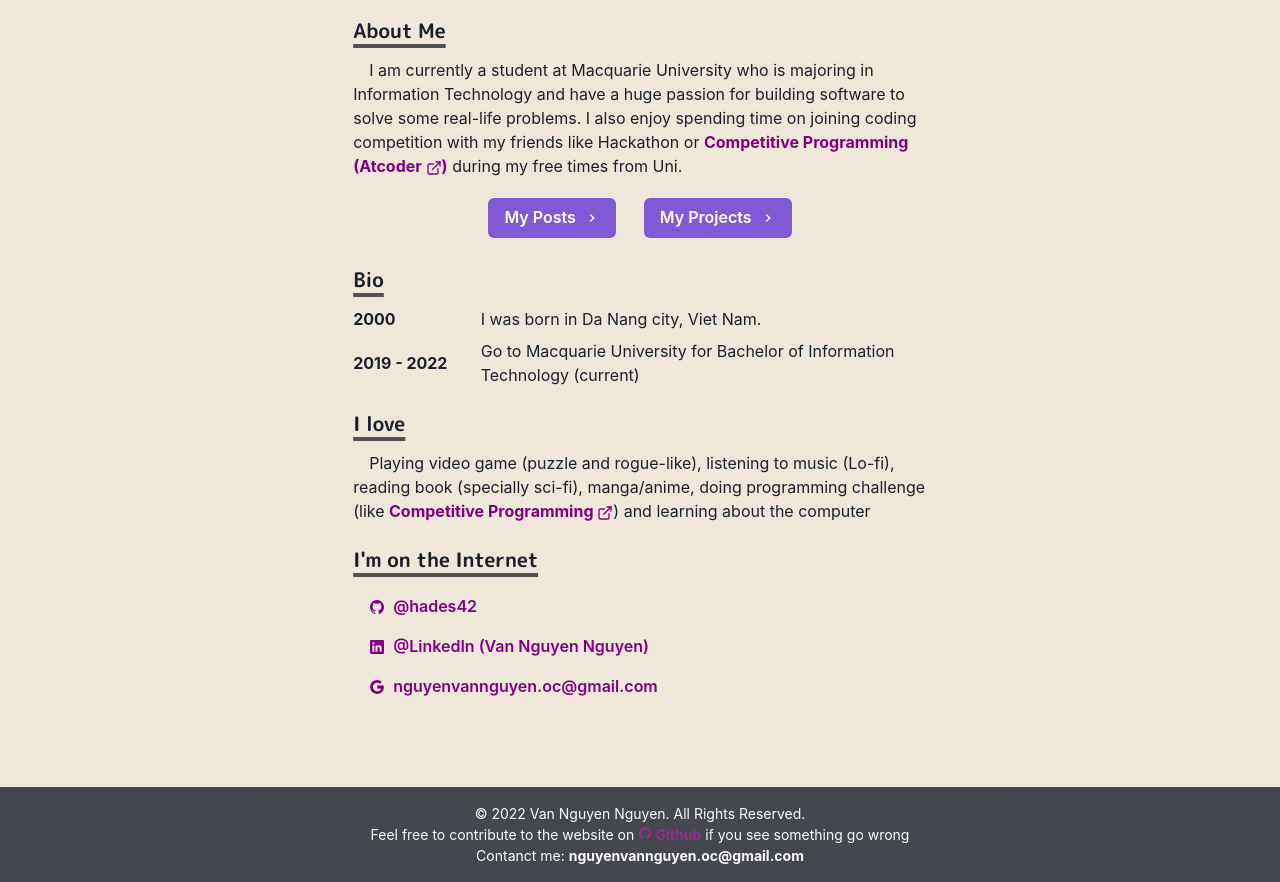
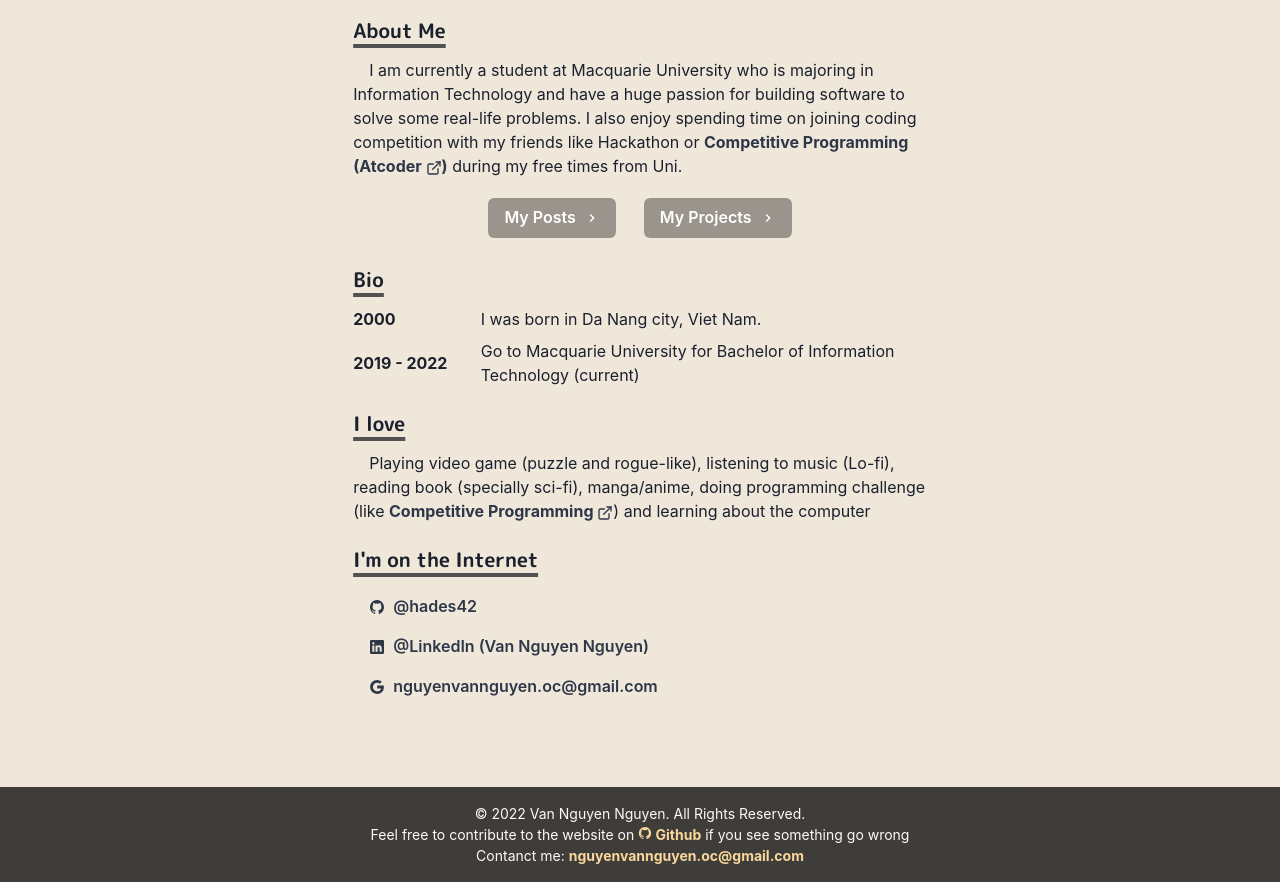
Before and after one commit to hades42/vannguyen-dev, a Next.js app: page / in a window 1280 px wide. Shown: the part 240-1122 px from the top of the page. Built offline with nearby package versions, Linux system fonts and the light colour scheme.

Commit message:
Change theme on the page for light mode

```diff
--- a/components/footer.js
+++ b/components/footer.js
@@ -1,11 +1,11 @@
-import { Box, Text, Icon, useColorModeValue, Link } from '@chakra-ui/react';
+import { Box, Text, Icon, Link } from '@chakra-ui/react';
 import { Reference } from './paragraph';
 import { IoLogoGithub } from 'react-icons/io5';
 
 const Footer = () => {
   return (
     <Box
-      bg="gray.800"
+      bg="blackAlpha.900"
       padding="4"
       marginTop="20"
       align="center"
@@ -18,14 +18,18 @@ const Footer = () => {
       </Text>
       <Text color="white">
         Feel free to contribute to the website on{' '}
-        <Reference path="https://github.com/hades42/vannguyen-dev">
+        <Reference notDefault path="https://github.com/hades42/vannguyen-dev">
           <Icon as={IoLogoGithub} /> Github
         </Reference>{' '}
         if you see something go wrong
       </Text>
       <Text color="white">
         Contanct me:{' '}
-        <Link fontWeight="bold" href="mailto:nguyenvannguyen.oc@gmail.com">
+        <Link
+          color="orange.200"
+          fontWeight="bold"
+          href="mailto:nguyenvannguyen.oc@gmail.com"
+        >
           nguyenvannguyen.oc@gmail.com
         </Link>
       </Text>
--- a/components/mdx/custom-component.js
+++ b/components/mdx/custom-component.js
@@ -18,7 +18,7 @@ const MyLink = props => {
 };
 
 const MyStrong = props => {
-  let color = useColorModeValue('purple', '#fabd2f');
+  let color = useColorModeValue('globalBlue', '#fabd2f');
   return (
     <Text as="span" display="inline" color={color} fontWeight="bold">
       {props.children}
--- a/components/navbar.js
+++ b/components/navbar.js
@@ -24,7 +24,7 @@ const LinkItem = ({ href, path, children }) => {
     <NextLink href={href}>
       <Link
         p={2}
-        bg={active ? useColorModeValue('purple', 'orange.200') : undefined}
+        bg={active ? useColorModeValue('globalBlue', 'orange.200') : undefined}
         color={active ? useColorModeValue('white', '#202023') : inactiveColor}
       >
         {children}
--- a/components/paragraph.js
+++ b/components/paragraph.js
@@ -7,13 +7,17 @@ const Paragraph = styled.p`
   text-indent: 1em;
 `;
 
-const Reference = ({ children, path }) => {
+const Reference = ({ children, path, notDefault }) => {
   return (
     <Link
       href={path}
       isExternal
       fontWeight="bold"
-      color={useColorModeValue('purple', 'orange.200')}
+      color={
+        notDefault
+          ? 'orange.200'
+          : useColorModeValue('globalBlue', 'orange.200')
+      }
     >
       {children}
     </Link>
--- a/components/theme-toggle-button.js
+++ b/components/theme-toggle-button.js
@@ -17,7 +17,7 @@ const ThemeToggleButton = () => {
       >
         <IconButton
           aria-label="Toggle theme"
-          colorScheme={useColorModeValue('purple', 'orange')}
+          colorScheme={useColorModeValue('blackAlpha', 'orange')}
           icon={useColorModeValue(<MoonIcon />, <SunIcon />)}
           onClick={toggleColorMode}
         ></IconButton>
--- a/pages/index.js
+++ b/pages/index.js
@@ -112,7 +112,7 @@ const Page = () => {
                 <Button
                   margin={['20px 0 0 0', '20px 10px 5px 0']}
                   rightIcon={<ChevronRightIcon />}
-                  colorScheme={useColorModeValue('purple', 'orange')}
+                  colorScheme={useColorModeValue('blackAlpha', 'orange')}
                 >
                   My Posts
                 </Button>
@@ -124,7 +124,7 @@ const Page = () => {
                 <Button
                   margin={['10px 0 0 0', '20px 0 5px 10px']}
                   rightIcon={<ChevronRightIcon />}
-                  colorScheme={useColorModeValue('purple', 'orange')}
+                  colorScheme={useColorModeValue('blackAlpha', 'orange')}
                 >
                   My Projects
                 </Button>
@@ -177,7 +177,7 @@ const Page = () => {
               <Link href="https://github.com/hades42" target="_blank">
                 <Button
                   variant="ghost"
-                  color={useColorModeValue('purple', 'orange.200')}
+                  color={useColorModeValue('globalBlue', 'orange.200')}
                   leftIcon={<Icon as={IoLogoGithub} />}
                 >
                   @hades42
@@ -192,7 +192,7 @@ const Page = () => {
               >
                 <Button
                   variant="ghost"
-                  color={useColorModeValue('purple', 'orange.200')}
+                  color={useColorModeValue('globalBlue', 'orange.200')}
                   leftIcon={<Icon as={IoLogoLinkedin} />}
                 >
                   @LinkedIn (Van Nguyen Nguyen)
@@ -209,7 +209,7 @@ const Page = () => {
               >
                 <Button
                   variant="ghost"
-                  color={useColorModeValue('purple', 'orange.200')}
+                  color={useColorModeValue('globalBlue', 'orange.200')}
                   leftIcon={<Icon as={IoLogoGoogle} />}
                   onClick={copyToClipboard}
                   value="nguyenvannguyen.oc@gmail.com"
```
